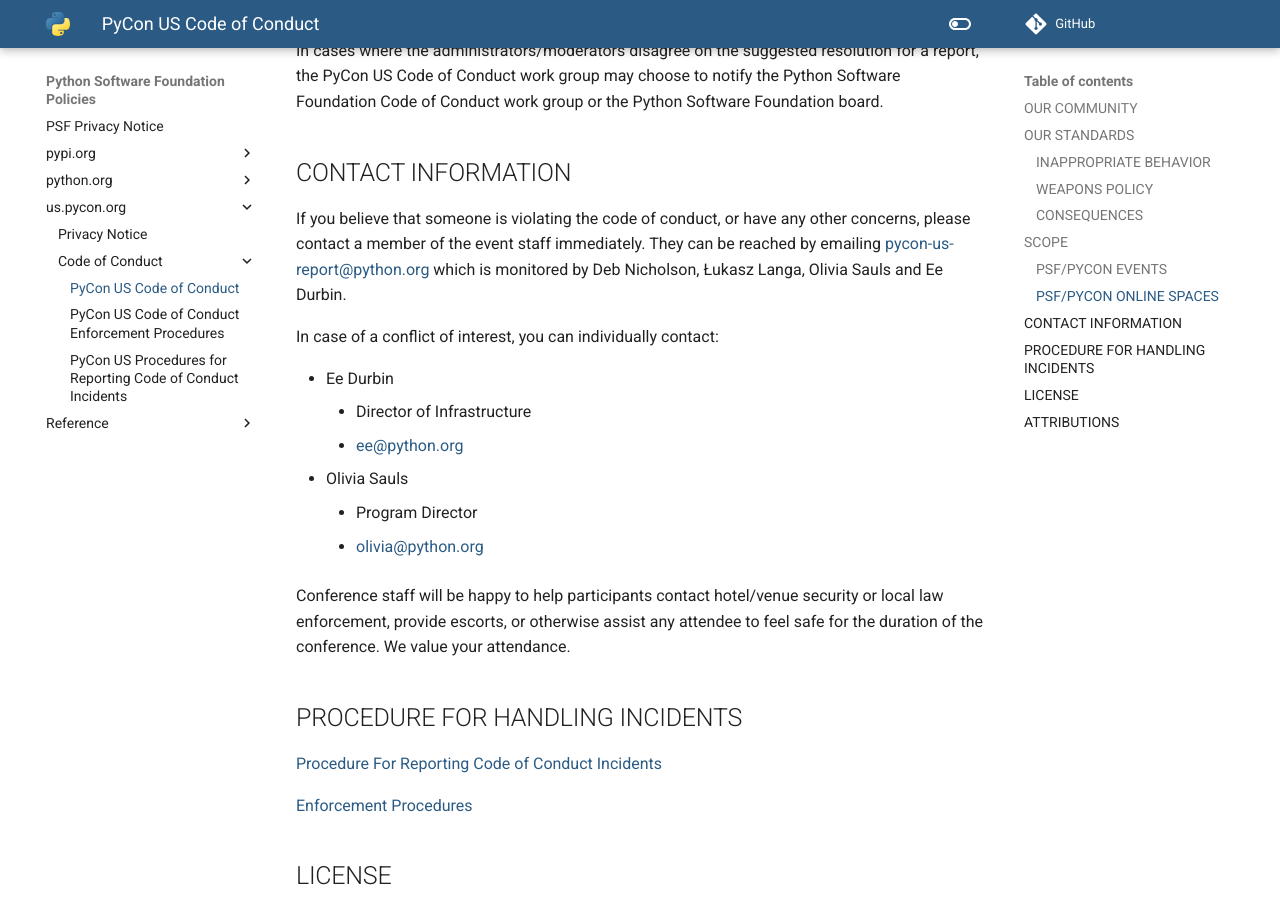
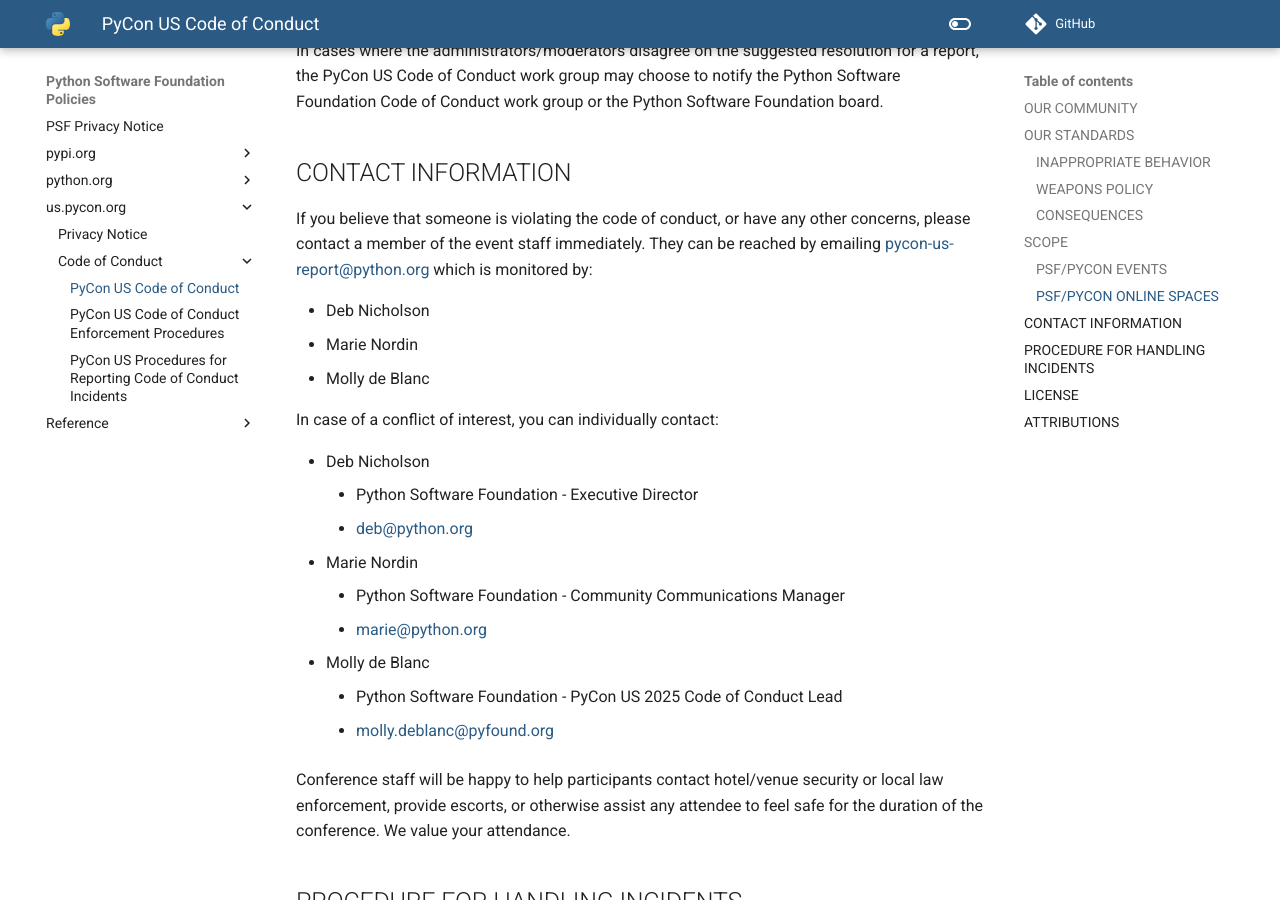
Before and after one commit to psf/policies, an MkDocs documentation site: the page built from docs/us.pycon.org/code-of-conduct/index.md, in a window 1280 px wide and 900 px high, scrolled down 4510 px. Built offline with MkDocs 1.6.1 and Material for MkDocs 9.7.7, drawn with Linux system fonts in a browser that asks for light colours; comment, search, counter and statistics services are not loaded.

Commit message:
update code of conduct contacts for 2025

```diff
--- a/docs/us.pycon.org/code-of-conduct/index.md
+++ b/docs/us.pycon.org/code-of-conduct/index.md
@@ -116,16 +116,23 @@
 
 ## CONTACT INFORMATION
 
-If you believe that someone is violating the code of conduct, or have any other concerns, please contact a member of the event staff immediately. They can be reached by emailing <pycon-us-report@python.org> which is monitored by Deb Nicholson, Łukasz Langa, Olivia Sauls and Ee Durbin.
+If you believe that someone is violating the code of conduct, or have any other concerns, please contact a member of the event staff immediately. They can be reached by emailing <pycon-us-report@python.org> which is monitored by:
+
+-   Deb Nicholson
+-   Marie Nordin
+-   Molly de Blanc
 
 In case of a conflict of interest, you can individually contact:
 
-- Ee Durbin
-    - Director of Infrastructure
-    - <ee@python.org>
-- Olivia Sauls
-    - Program Director
-    - <olivia@python.org>
+-   Deb Nicholson
+    -   Python Software Foundation - Executive Director
+    -   <deb@python.org>
+-   Marie Nordin
+    -   Python Software Foundation - Community Communications Manager
+    -   <marie@python.org>
+-   Molly de Blanc
+    -   Python Software Foundation - PyCon US 2025 Code of Conduct Lead
+    -   <molly.deblanc@pyfound.org>
 
 Conference staff will be happy to help participants contact hotel/venue security or local law enforcement, provide escorts, or otherwise assist any attendee to feel safe for the duration of the conference. We value your attendance.
 
```
Also changed, not shown: docs/us.pycon.org/code-of-conduct/Procedures-for-Reporting-Incidents.md (+7 -4 lines).
